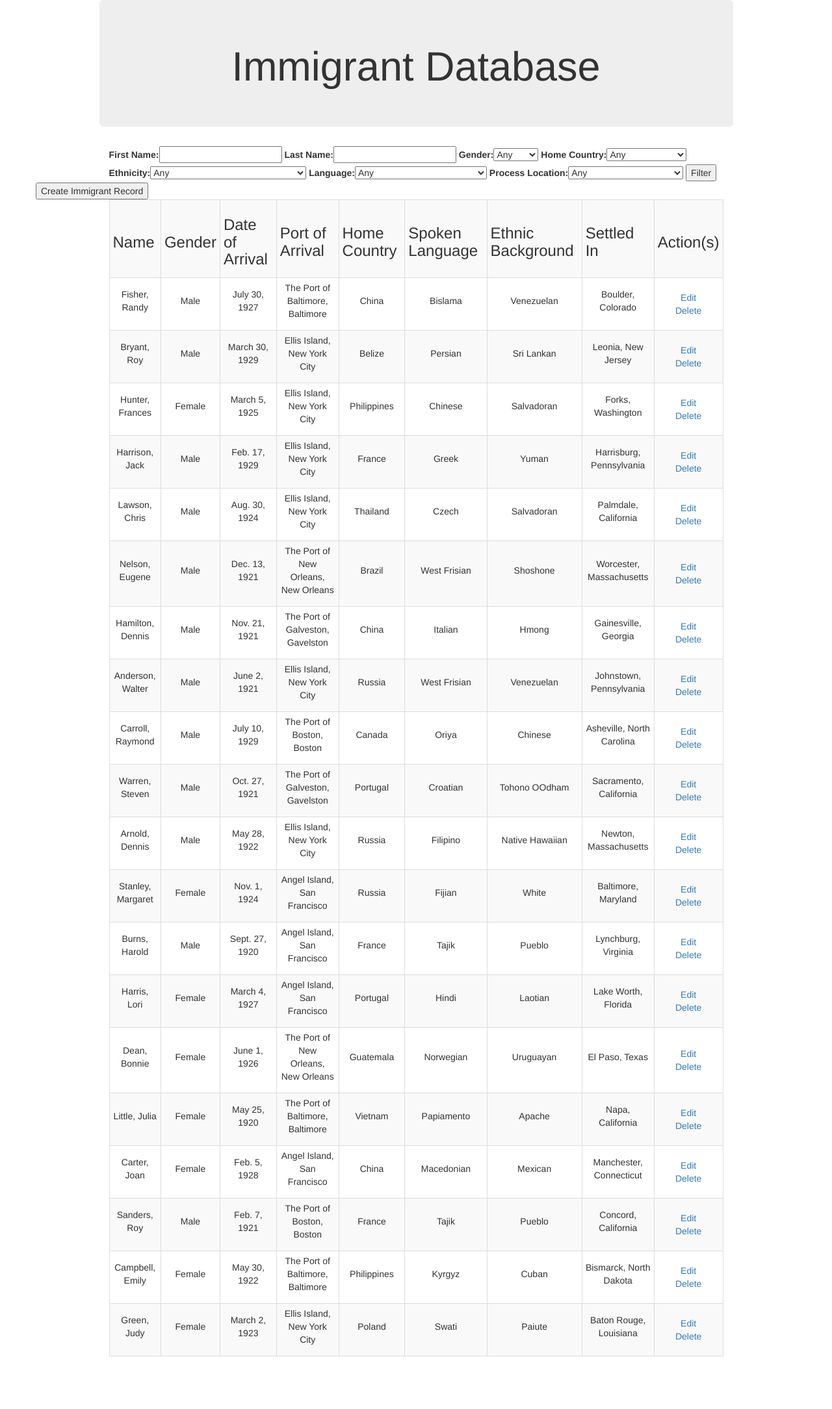
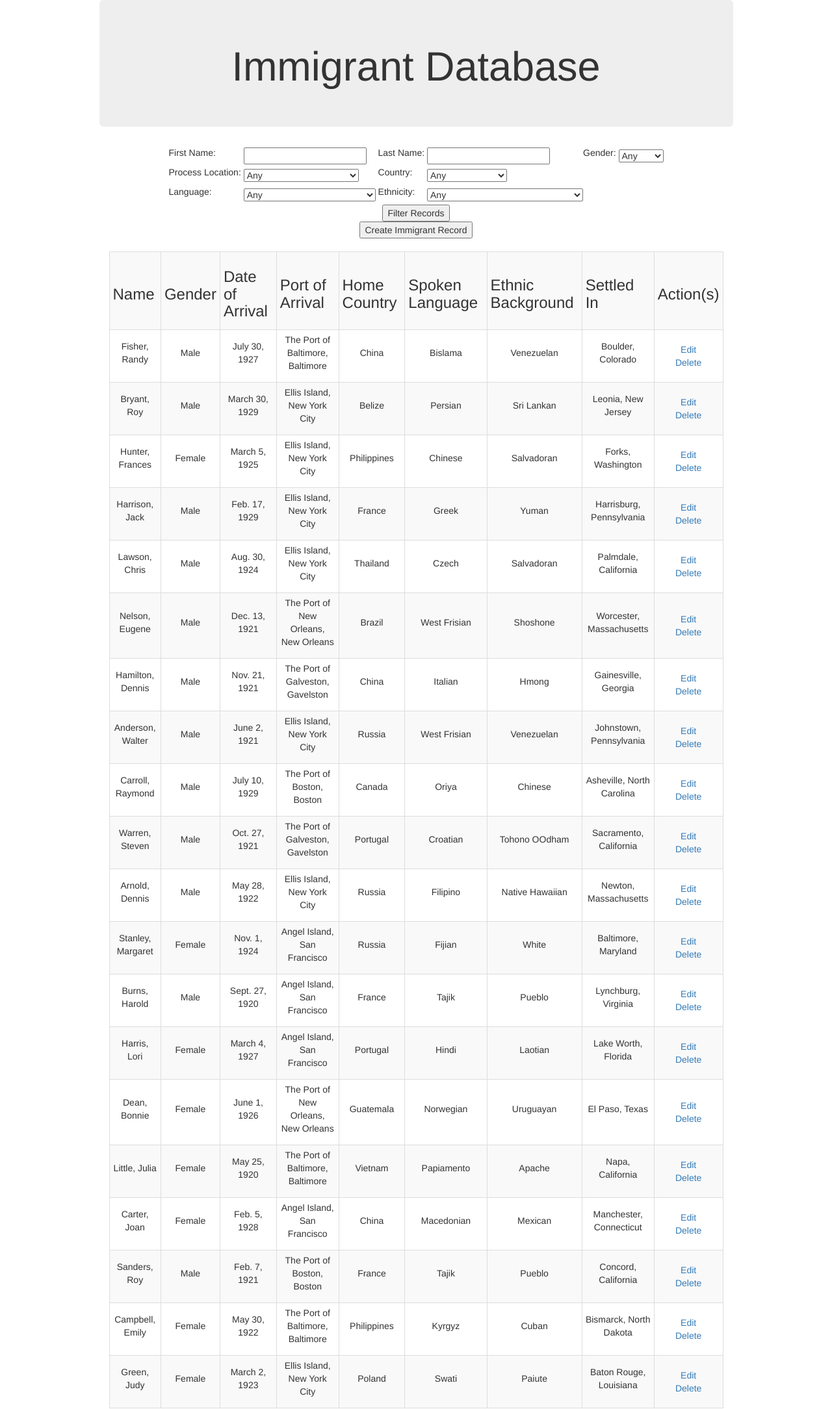
Before and after one commit to tiroffp/ImmigrantApp, a Django app: template main/templates/index.html in a window 1280 px wide. Shown: the whole page at 65% size. Before the commit the page ends 2088 px from the top, so only its background shows below. Run offline with Django 3.2, Linux system fonts and the light colour scheme; the template is opened without the code that fills it: values that come from a table or form of the project are taken from there, others are empty; data comes from the database, SQL or seed files in the repository; parts of the project's set-up code (start-up, migrations or seed data) failed here and were passed over; some libraries are stand-ins or nearby versions.

Commit message:
Updated html files. Organized filter section, and added cancel button to create page.

```diff
--- a/main/templates/create.html
+++ b/main/templates/create.html
@@ -73,6 +73,11 @@
                         <input type="submit" value="Insert" align="middle"/>
                     </div>
                 </form>
+                <form action="/">
+                    <div class="text-center">
+                        <input type="submit" value="Cancel" align="middle"/>
+                    </div>
+                </form>
             </div>
         </div>
     </div>
--- a/main/templates/index.html
+++ b/main/templates/index.html
@@ -18,15 +18,39 @@
             </div>
             <div class="col-md-10 col-md-offset-1">
                 <form method="get">
-                    {{ form }}
-                    <input type="submit" value="Filter" />
+                    <table id="filter-imm-table" style="margin-left: auto;margin-right: auto;">
+                         <tr>
+                            <td><p>First Name:</p></td>
+                            <td>{{form.firstname}}</td>
+                            <td><p>Last Name:&nbsp;</p></td>
+                            <td>{{form.lastname}}</td>
+                            <td><p>Gender:&nbsp;</p></td>
+                            <td>{{form.gender}}</td>
+                        </tr>
+                        <tr>
+                            <td><p>Process Location:&nbsp;</p></td>
+                            <td>{{form.processLocation}}</td>
+                            <td><p>Country:</p></td>
+                            <td>{{form.country}}</td>
+                        </tr>
+                        <tr>
+                            <td><p>Language:</p></td>
+                            <td>{{form.spokenlang}}&nbsp;</td>
+                            <td><p>Ethnicity:</p></td>
+                            <td>{{form.ethnicity}}</td>
+                        </tr>
+                    </table>
+                    <div class="text-center">
+                        <input type="submit" value="Filter Records" />
+                    </div>
                 </form>
             </div>
-            <div>
+            <div class="text-center">
                 <form action="/create/">
                     <input type="submit" value="Create Immigrant Record" />
                 </form>
             </div>
+            <br>
             <div class="input_div col-md-10 col-md-offset-1">
              <table id="id_roll_table" class="table-striped table-bordered table-responsive table-condensed table-hover text-center">
                  <tr>
```
